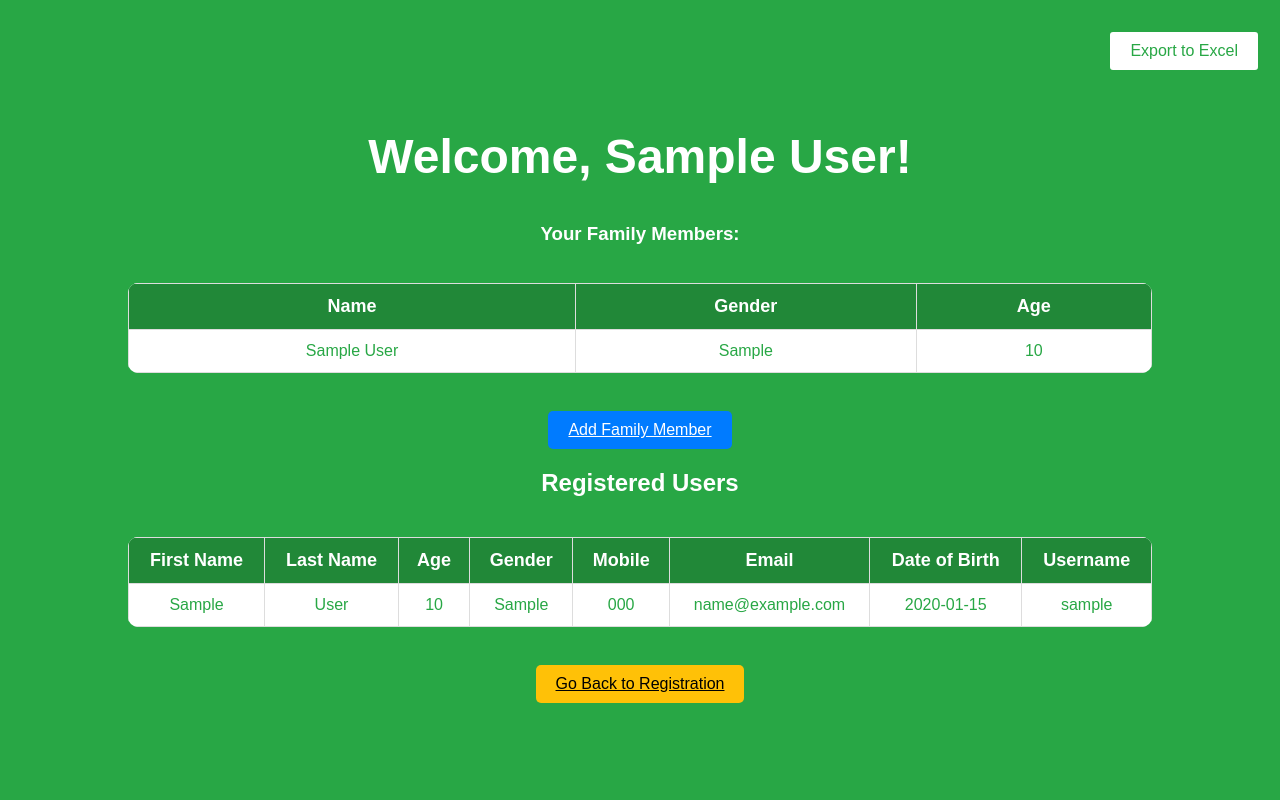
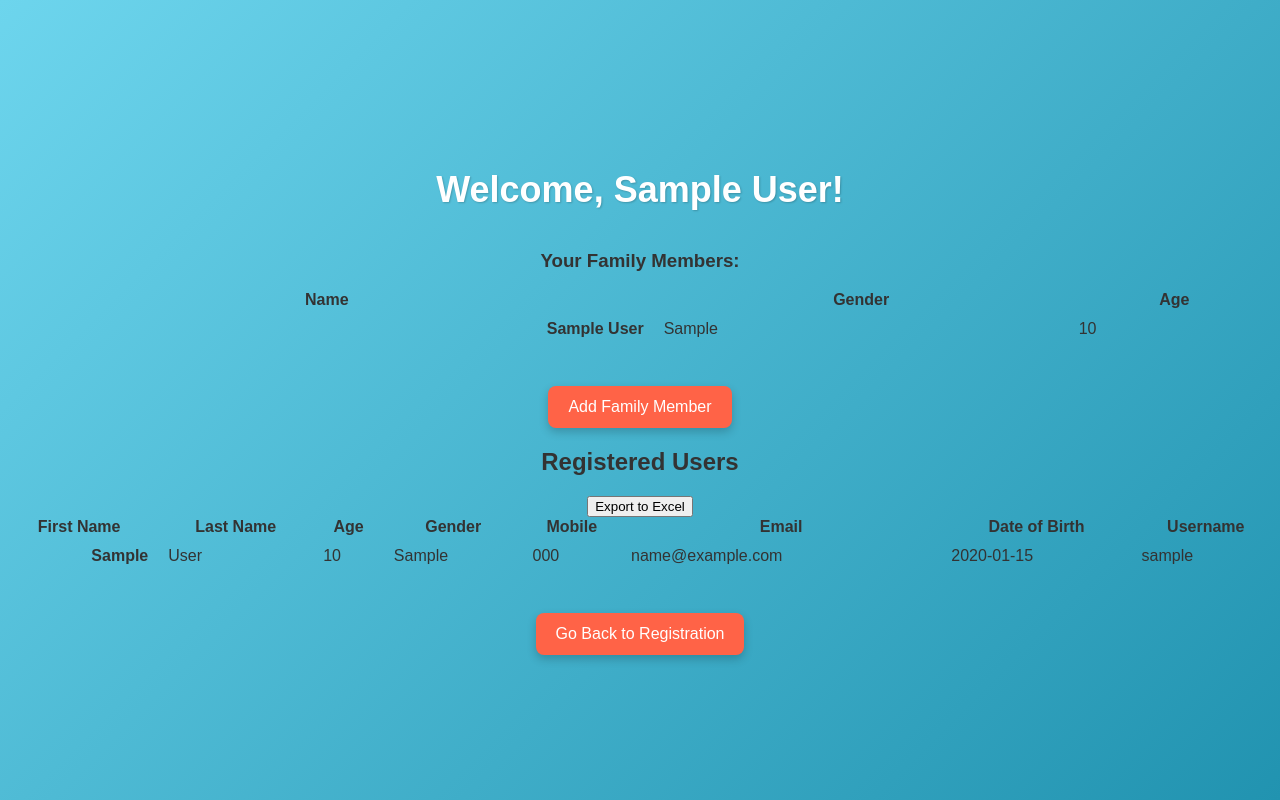
Before and after one commit to vansh070605/REGESTRATION-FORM, a Flask app: page /success in a window 1280 px wide. Run offline with Flask 3, Linux system fonts and the light colour scheme; a user stored in the database is signed in; tables that the repository leaves empty hold one stand-in row (values such as "Sample post"); some libraries are stand-ins or nearby versions.

Commit message:
success.css

```diff
--- a/static/success.css
+++ b/static/success.css
@@ -1,151 +1,326 @@
-/* Styles for Success Page */
+/* General Page Styling */
 body {
     font-family: 'Arial', sans-serif;
-    background-color: #28a745; /* Green success background */
-    color: white;
+    background: linear-gradient(135deg, #6dd5ed, #2193b0); /* Gradient background */
     margin: 0;
     padding: 0;
     display: flex;
+    flex-direction: column;
+    align-items: center;
     justify-content: center;
-    align-items: center;
-    flex-direction: column;
     min-height: 100vh;
-    text-align: center;
-    position: relative;
+    color: #333;
 }
 
-/* Page Heading */
+/* Page Title */
 h1 {
-    font-size: 48px;
+    font-size: 36px;
+    color: #fff;
     margin-bottom: 20px;
+    text-shadow: 1px 1px 2px rgba(0, 0, 0, 0.2);
 }
 
-/* Paragraph Text */
-p {
-    font-size: 20px;
-    margin-bottom: 30px;
+/* Flash Messages */
+ul {
+    list-style: none;
+    padding: 0;
+    margin-bottom: 20px;
+    text-align: center;
+}
+
+ul li {
+    background-color: #ffcccc;
+    color: #b30000;
+    padding: 10px;
+    margin: 5px 0;
+    border-radius: 5px;
+    font-size: 16px;
+}
+
+/* Form Styling */
+form {
+    background-color: #fff; /* White card background */
+    padding: 20px 30px;
+    border-radius: 10px;
+    box-shadow: 0 4px 10px rgba(0, 0, 0, 0.2);
+    width: 90%;
+    max-width: 600px;
+    animation: fadeIn 0.8s ease-in-out;
 }
 
 /* Table Styling */
 table {
-    width: 80%;
-    margin: 20px auto;
+    width: 100%;
     border-collapse: collapse;
-    background-color: white;
-    color: #28a745;
-    border-radius: 10px;
-    overflow: hidden;
 }
 
-table th, table td {
-    padding: 12px 15px;
-    border: 1px solid #ddd;
-    text-align: center;
+table td {
+    padding: 10px;
     font-size: 16px;
+    color: #333;
 }
 
-table th {
-    background-color: #218838;
-    color: white;
-    font-size: 18px;
+table td:first-child {
+    text-align: right;
+    font-weight: bold;
 }
 
-table tr:nth-child(even) {
-    background-color: #f2f2f2;
+table input[type="text"],
+table input[type="password"],
+table input[type="email"],
+table input[type="tel"],
+table input[type="date"],
+table input[type="file"],
+table select {
+    width: 100%;
+    padding: 10px;
+    font-size: 14px;
+    border: 1px solid #ccc;
+    border-radius: 5px;
+    box-sizing: border-box;
 }
 
-table tr:hover {
-    background-color: #e8f5e9;
+table input[type="radio"] {
+    margin-right: 5px;
 }
 
-/* Buttons */
-button {
-    background-color: #fff;
-    color: #28a745;
+/* Submit and Reset Buttons */
+table input[type="submit"],
+table input[type="reset"] {
+    background-color: #28a745; /* Green */
+    color: white;
+    padding: 10px 20px;
+    border: none;
+    border-radius: 5px;
     font-size: 16px;
-    padding: 10px 20px;
-    border: 2px solid #fff;
-    border-radius: 5px;
     cursor: pointer;
-    transition: background-color 0.3s, color 0.3s;
-    margin: 10px 0;
+    transition: background-color 0.3s ease;
+    margin-right: 10px;
 }
 
-button:hover {
-    background-color: #218838;
-    color: white;
+table input[type="reset"] {
+    background-color: #dc3545; /* Red */
 }
 
-/* Export Button Styling */
-.export-button {
-    position: absolute;
-    top: 20px;
-    right: 20px;
-    background-color: white;
-    color: #28a745;
-    font-size: 16px;
-    padding: 10px 20px;
-    border: 2px solid #28a745;
-    border-radius: 5px;
-    cursor: pointer;
-    transition: background-color 0.3s, color 0.3s;
+table input[type="submit"]:hover {
+    background-color: #218838; /* Darker green */
 }
 
-.export-button:hover {
-    background-color: #218838;
-    color: white;
+table input[type="reset"]:hover {
+    background-color: #c82333; /* Darker red */
 }
 
-/* Add Family Member Button */
-.add-family-member {
-    background-color: #007bff; /* Blue background */
+/* Eye Button for Password Visibility */
+div {
+    position: relative;
+}
+
+/* Eye Button Styling */
+.eye-button {
+    position: absolute;
+    right: 10px; /* Align near the edge of the input box */
+    top: 50%;
+    transform: translateY(-50%);
+    background: none; /* No background */
+    border: none; /* No border */
+    font-size: 18px; /* Compact size */
+    cursor: pointer;
+    padding: 0; /* Remove unnecessary padding */
+    width: auto; /* Avoid stretching */
+    height: auto; /* Ensure compact height */
+    color: #666; /* Neutral color */
+    outline: none; /* Remove focus outline */
+    transition: transform 0.2s ease, font-size 0.2s ease;
+}
+
+/* No Hover Effect */
+.eye-button:hover {
+    font-size: 22px;
+    transform: translateY(-50%); /* Maintain vertical alignment */
+}
+
+/* Links and Action Buttons */
+div a {
+    text-decoration: none;
+}
+
+.form-button {
+    background-color: #007bff; /* Blue */
     color: white;
     padding: 10px 20px;
+    border: none;
     border-radius: 5px;
-    border: none;
     font-size: 16px;
     cursor: pointer;
-    transition: background-color 0.3s, transform 0.3s ease;
+    margin: 10px 5px;
+    transition: background-color 0.3s ease;
 }
 
-.add-family-member:hover {
-    background-color: #0056b3;
-    transform: scale(1.05);
+.form-button:hover {
+    background-color: #0056b3; /* Darker blue */
 }
 
-/* Go Back to Registration Button */
-.go-back-registration {
-    background-color: #ffc107; /* Yellow background */
-    color: black;
-    padding: 10px 20px;
-    border-radius: 5px;
-    border: none;
-    font-size: 16px;
-    cursor: pointer;
-    transition: background-color 0.3s, transform 0.3s ease;
-}
-
-.go-back-registration:hover {
-    background-color: #e0a800;
-    transform: scale(1.05);
+/* Form Container Background */
+form {
+    background-color: rgba(255, 255, 255, 0.9); /* Slight transparency */
+    backdrop-filter: blur(5px); /* Frosted glass effect */
 }
 
 /* Responsive Design */
 @media (max-width: 768px) {
-    table {
-        width: 95%;
+    form {
+        padding: 15px 20px;
     }
 
     h1 {
-        font-size: 36px;
+        font-size: 28px;
     }
 
-    p {
-        font-size: 18px;
+    table td {
+        font-size: 14px;
     }
 
-    button, .export-button {
+    table input[type="text"],
+    table input[type="password"],
+    table input[type="email"],
+    table input[type="tel"],
+    table input[type="date"],
+    table input[type="file"],
+    table select {
+        font-size: 13px;
+    }
+
+    .form-button {
         font-size: 14px;
-        padding: 8px 16px;
+        padding: 8px 15px;
     }
 }
+
+form label {
+    font-weight: bold;
+    color: #444;
+    display: block;
+    margin-bottom: 8px;
+    font-size: 16px;
+}
+
+form input[type="text"],
+form input[type="number"],
+form select {
+    width: 100%;
+    padding: 12px 15px;
+    margin-bottom: 20px;
+    border: 1px solid #ddd;
+    border-radius: 8px;
+    font-size: 16px;
+    box-sizing: border-box;
+    transition: border-color 0.3s ease, box-shadow 0.3s ease;
+}
+
+form input[type="text"]:focus,
+form input[type="number"]:focus,
+form select:focus {
+    border-color: #2193b0; /* Highlight color */
+    box-shadow: 0 0 8px rgba(33, 147, 176, 0.5);
+    outline: none;
+}
+
+/* Submit Button */
+form button {
+    background-color: #2193b0; /* Blue button */
+    color: white;
+    padding: 15px;
+    border: none;
+    border-radius: 8px;
+    font-size: 18px;
+    cursor: pointer;
+    width: 100%;
+    transition: background-color 0.3s ease, transform 0.2s ease;
+}
+
+form button:hover {
+    background-color: #006994; /* Darker blue */
+    transform: translateY(-2px); /* Subtle hover effect */
+}
+
+/* Go Back Button */
+a {
+    display: inline-block;
+    background-color: #ff6347; /* Tomato red */
+    color: white;
+    text-decoration: none;
+    padding: 12px 20px;
+    border-radius: 8px;
+    font-size: 16px;
+    margin-top: 20px;
+    box-shadow: 0 4px 10px rgba(0, 0, 0, 0.2);
+    transition: background-color 0.3s ease, transform 0.2s ease;
+}
+
+a:hover {
+    background-color: #cc5040; /* Darker red */
+    transform: translateY(-2px); /* Subtle hover effect */
+}
+
+/* Fade-In Animation */
+@keyframes fadeIn {
+    from {
+        opacity: 0;
+        transform: translateY(-10px);
+    }
+    to {
+        opacity: 1;
+        transform: translateY(0);
+    }
+}
+
+/* Responsive Design */
+@media (max-width: 768px) {
+    form {
+        padding: 20px;
+    }
+
+    h1 {
+        font-size: 28px;
+    }
+
+    form label {
+        font-size: 14px;
+    }
+
+    form button {
+        font-size: 16px;
+    }
+
+    a {
+        font-size: 14px;
+        padding: 10px 15px;
+    }
+}
+
+/* Specific Button Styling for index.html */
+.index-buttons {
+    background-color: #2193b0; /* Blue */
+    color: white;
+    text-decoration: none;
+    padding: 12px 20px;
+    border: none; /* Remove any border */
+    border-radius: 8px;
+    font-size: 16px;
+    margin: 10px;
+    box-shadow: 0 4px 10px rgba(0, 0, 0, 0.2);
+    transition: background-color 0.3s ease, transform 0.2s ease;
+    display: inline-block; /* Ensures proper spacing */
+    cursor: pointer;
+}
+
+.index-buttons:hover {
+    background-color: #006994; /* Darker blue on hover */
+    transform: translateY(-2px);
+}
+
+/* Remove Unwanted Borders or Outline */
+.index-buttons:focus {
+    outline: none;
+    box-shadow: none;
+}
```
